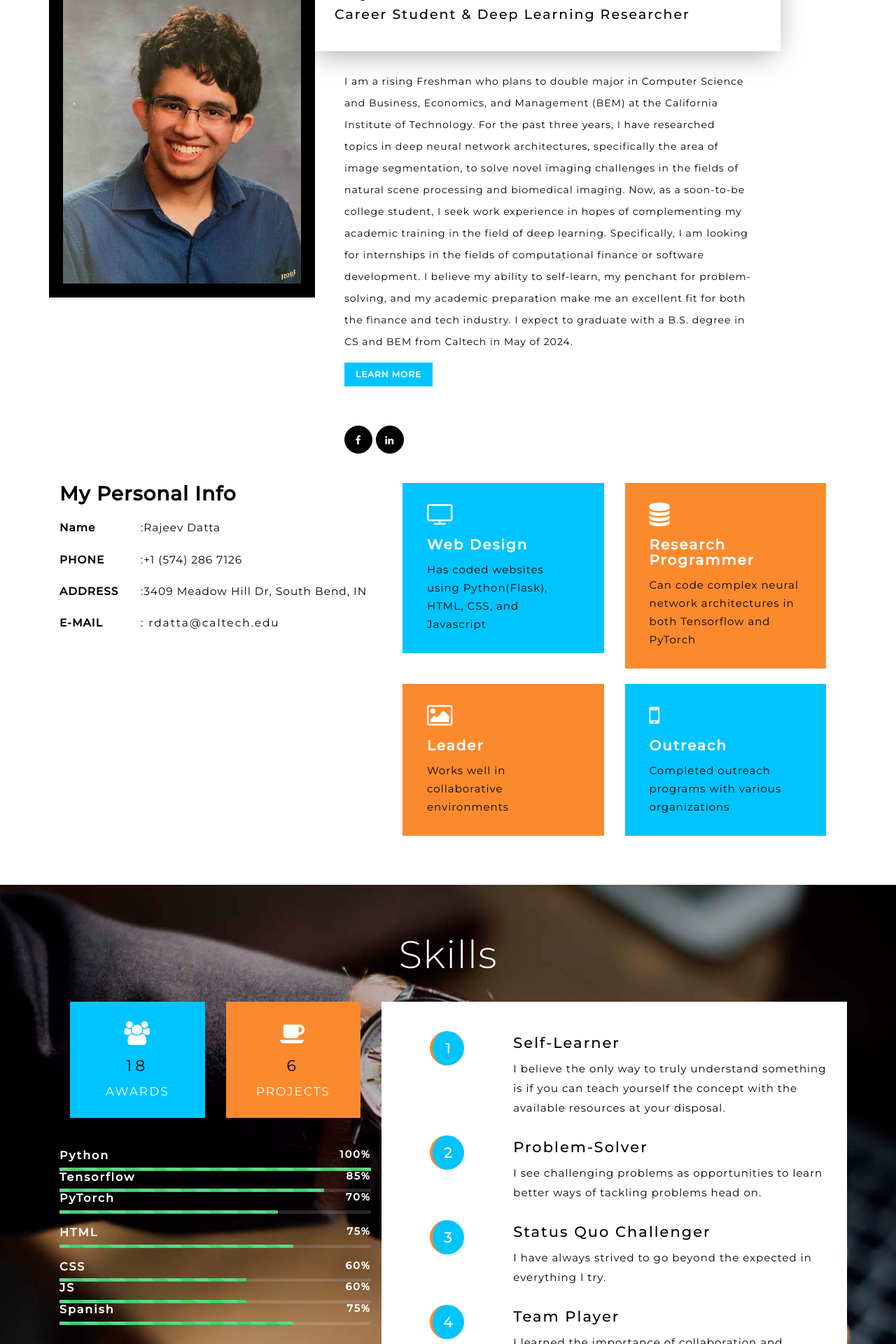
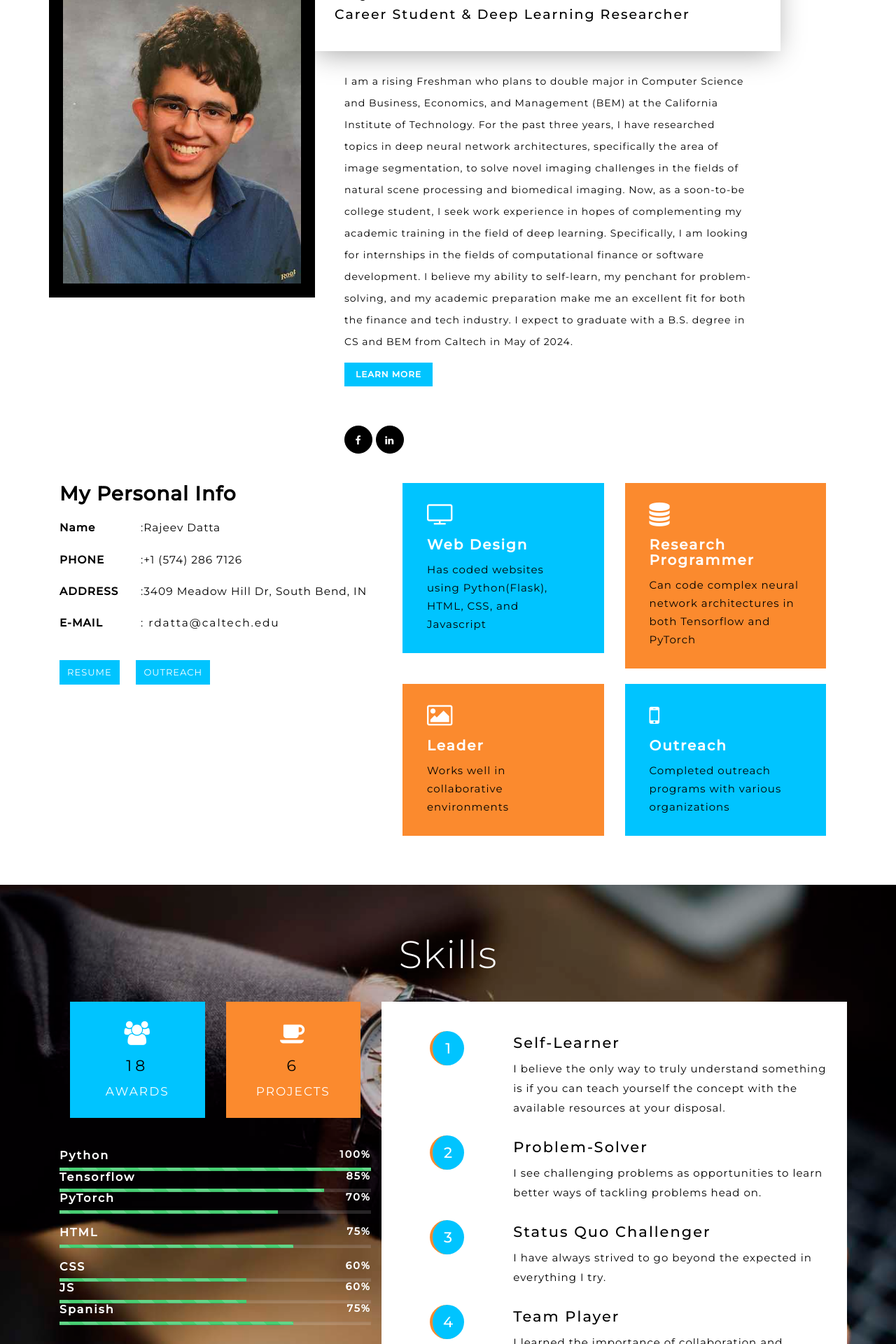
Before and after one commit to rajeev-datta/rajeev-datta.github.io, a Jekyll site: the page index.html, which Jekyll copies as it is, in a window 1280 px wide. Shown: the part 749-2669 px from the top of the page at 70% size. Built offline with Jekyll 4.4.1, drawn with Linux system fonts in a browser that asks for light colours.

Commit message:
Update index.html

```diff
--- a/index.html
+++ b/index.html
@@ -198,10 +198,10 @@ License URL: http://creativecommons.org/licenses/by/3.0/
 					-->
 					</ul>
 			<div class="hire-w3lgrids">
-						<a href="images/Resume.pdf" class="button" download="Resume.pdf">Resume
+						<a href="images/Resume.pdf" class="there-more" download="Resume.pdf">Resume
 						</a>
 
-						<a href="https://ret.nd.edu/computing-ret/" class="button">
+						<a href="https://ret.nd.edu/computing-ret/" class="there-more">
 						Outreach
 						</a>
 
```
